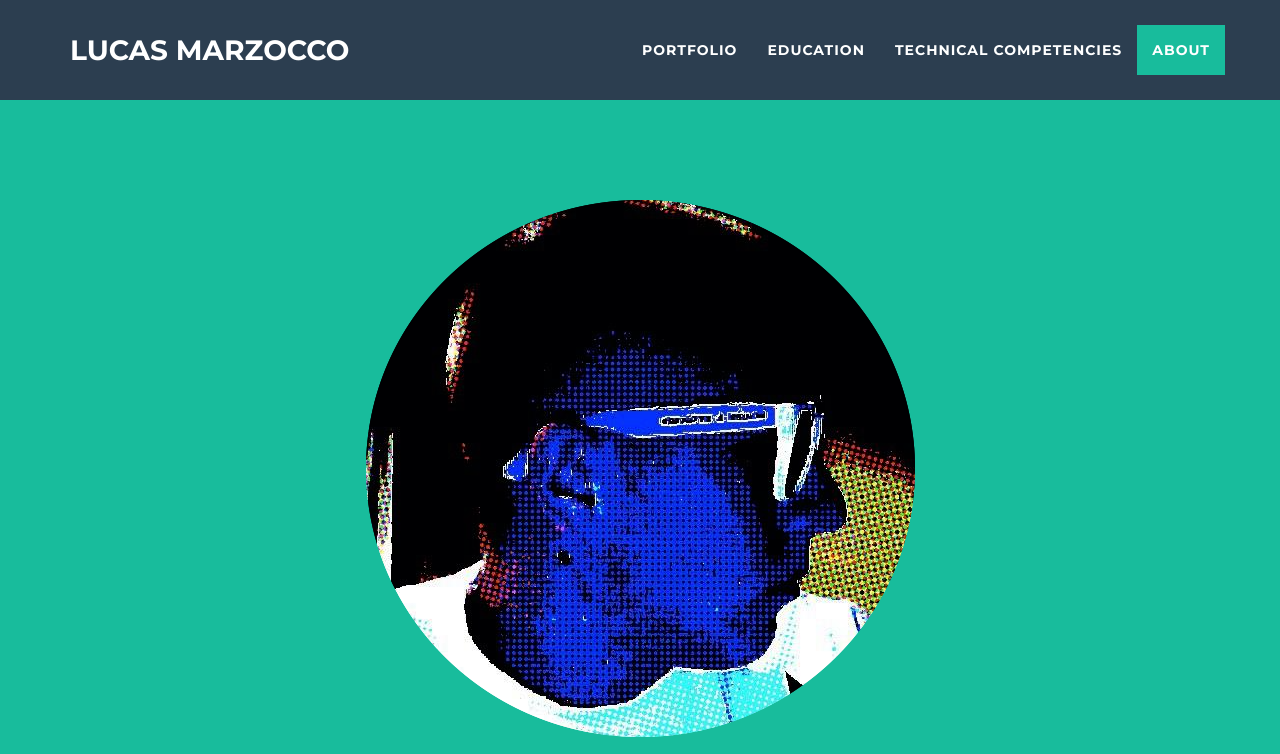
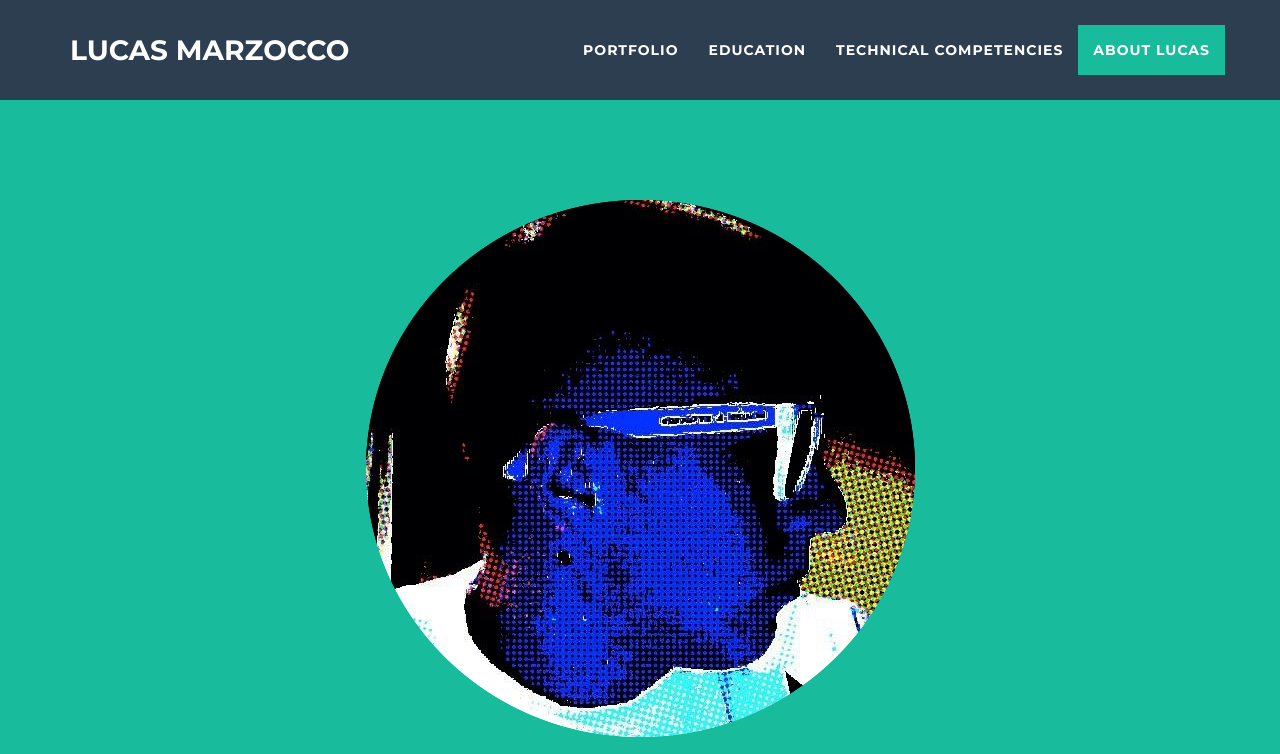
Before and after one commit to lucasmarzocco/lucasmarzocco.github.io, a website: page index.html in a window 1280 px wide. Shown: the top 754 px of the page. Drawn offline with nearby package versions, Linux system fonts and the light colour scheme.

Commit message:
about -> about lucas

```diff
--- a/index.html
+++ b/index.html
@@ -57,7 +57,7 @@
                         <a href="#contact">Technical Competencies</a>
                     </li>
 		    <li class="page-scroll">
-			<a href="#aboutme">About</a>
+			<a href="#aboutme">About Lucas</a>
 		    </li>
                 </ul>
             </div>
```
